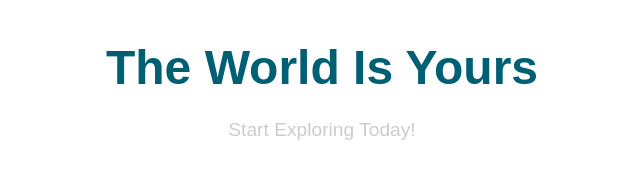
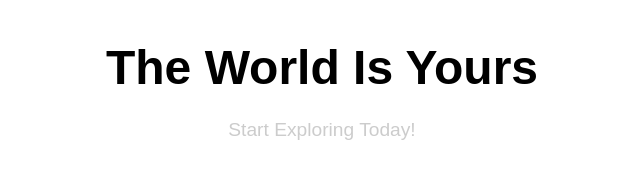
Before and after one commit to Kryze7773/Money_Website, a plain HTML site: page index.html in a window 1280 px wide. Shown: the whole page, without its empty margins (318-958 px from the left). Drawn offline with Linux system fonts and the light colour scheme; files whose address does not match are found by name; a web font is replaced by a local one.

Commit message:
Update style.css

```diff
--- a/style.css
+++ b/style.css
@@ -19,7 +19,7 @@ body {
 
 /* Styling the heading */
 h1 {
-	color: #005f73;
+	color: #000000;
 	font-size: 3rem;
 	margin-bottom: 20px;
 }
```
